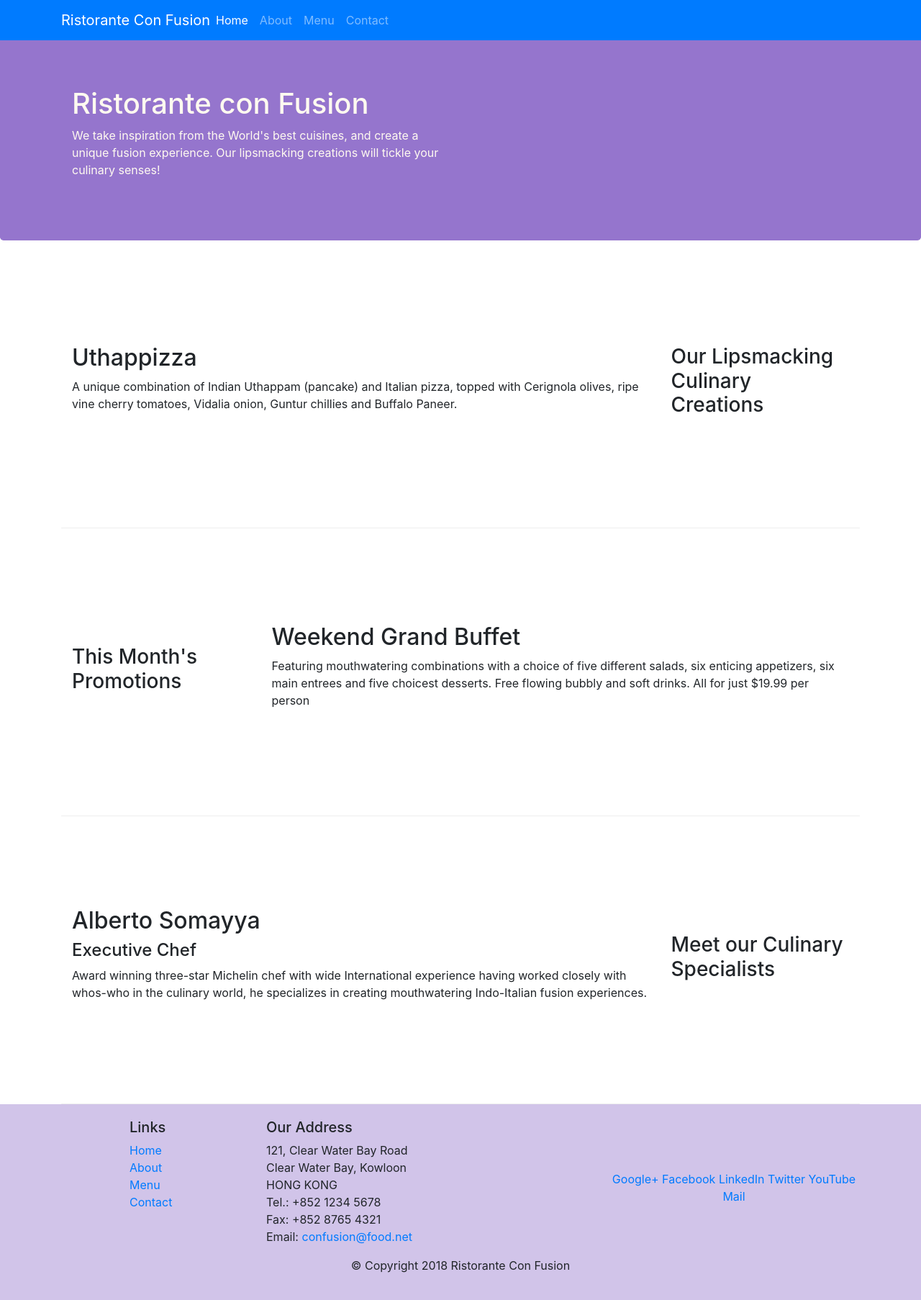
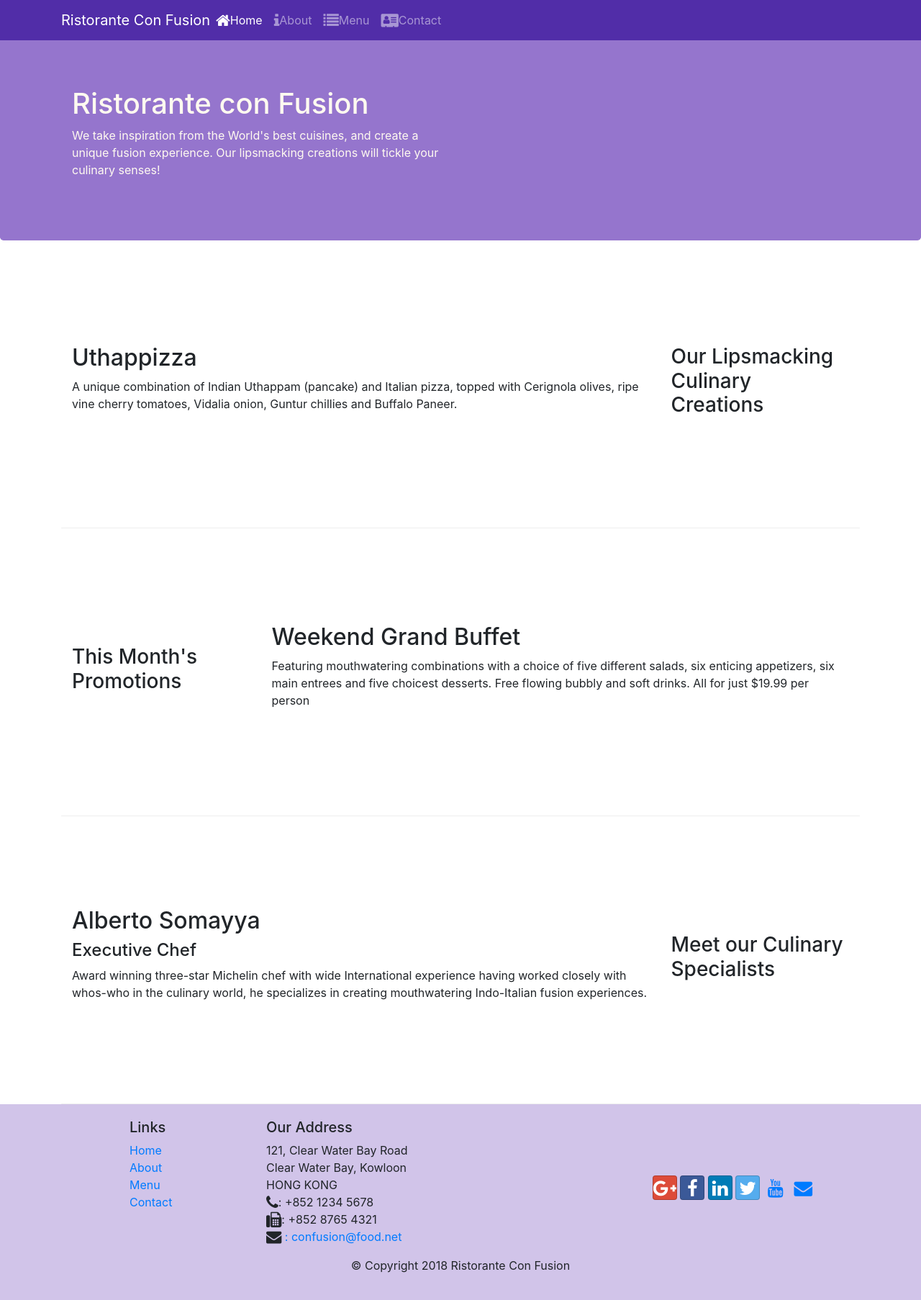
Before and after one commit to joudrew/intro-to-frontend, a website: page conFusion/index.html in a window 1280 px wide. Shown: the whole page at 72% size. Drawn offline with nearby package versions, Linux system fonts and the light colour scheme.

Commit message:
added icons

```diff
--- a/conFusion/index.html
+++ b/conFusion/index.html
@@ -9,12 +9,14 @@
 
      <!-- Bootstrap CSS -->
      <link rel="stylesheet" href="node_modules/bootstrap/dist/css/bootstrap.min.css">
+     <link rel="stylesheet" href="node_modules/font-awesome/css/font-awesome.min.css" >
+     <link rel="stylesheet" href="node_modules/bootstrap-social/bootstrap-social.css">
      <link rel="stylesheet" href="css/styles.css">
     <title>Ristorante Con Fusion</title>
 </head>
 
 <body>
-<nav class="navbar navbar-dark navbar-expand-sm bg-primary fixed-top">
+<nav class="navbar navbar-dark navbar-expand-sm fixed-top">
         <div class="container">
             <button class="navbar-toggler" type="button" data-toggle="collapse" data-target="#Navbar">
                 <span class="navbar-toggler-icon"></span>
@@ -22,10 +24,10 @@
             <a class="navbar-brand mr-auto" href="#">Ristorante Con Fusion</a>
             <div class="collapse navbar-collapse" id="Navbar">
                 <ul class="navbar-nav mr-auto">
-                    <li class="nav-item active"><a class="nav-link" href="#">Home</a></li>
-                    <li class="nav-item"><a class="nav-link" href="./aboutus.html">About</a></li>
-                    <li class="nav-item"><a class="nav-link" href="#">Menu</a></li>
-                    <li class="nav-item"><a class="nav-link" href="#">Contact</a></li>
+                    <li class="nav-item active"><a class="nav-link" href="#"><span class="fa fa-home fa-lg"></span>Home</a></li>
+                    <li class="nav-item"><a class="nav-link" href="./aboutus.html"><span class="fa fa-info fa-lg"></span>About</a></li>
+                    <li class="nav-item"><a class="nav-link" href="#"><span class="fa fa-list fa-lg"></span>Menu</a></li>
+                    <li class="nav-item"><a class="nav-link" href="#"><span class="fa fa-address-card fa-lg"></span>Contact</a></li>
                 </ul>
             </div>
         </div>
@@ -96,19 +98,19 @@
 		              121, Clear Water Bay Road<br>
 		              Clear Water Bay, Kowloon<br>
 		              HONG KONG<br>
-		              Tel.: +852 1234 5678<br>
-		              Fax: +852 8765 4321<br>
-		              Email: <a href="mailto:confusion@food.net">confusion@food.net</a>
+		              <i class="fa fa-phone fa-lg"></i>: +852 1234 5678<br>
+		              <i class="fa fa-fax fa-lg"></i>: +852 8765 4321<br>
+		              <i class="fa fa-envelope fa-lg"></i> <a href="mailto:confusion@food.net">: confusion@food.net</a>
 		           </address>
                 </div>
                 <div class="col-12 col-sm-4 align-self-center">
                     <div class="text-center">
-                        <a href="http://google.com/+">Google+</a>
-                        <a href="http://www.facebook.com/profile.php?id=">Facebook</a>
-                        <a href="http://www.linkedin.com/in/">LinkedIn</a>
-                        <a href="http://twitter.com/">Twitter</a>
-                        <a href="http://youtube.com/">YouTube</a>
-                        <a href="mailto:">Mail</a>
+                        <a class="btn btn-social-icon btn-google" href="http://google.com/+"><i class="fa fa-google-plus fa-lg"></i></a>
+                        <a class="btn btn-social-icon btn-facebook" href="http://www.facebook.com/profile.php?id="><i class="fa fa-facebook fa-lg"></i></a>
+                        <a class="btn btn-social-icon btn-linkedin" href="http://www.linkedin.com/in/"><i class="fa fa-linkedin fa-lg"></i></a>
+                        <a class="btn btn-social-icon btn-twitter" href="http://twitter.com/"><i class="fa fa-twitter fa-lg"></i></a>
+                        <a class="btn btn-social-icon btn-youtube" href="http://youtube.com/"><i class="fa fa-youtube fa-lg"></i></a>
+                        <a class="btn btn-social-icon" href="mailto:"><i class="fa fa-envelope fa-lg"></i></a>
                     </div>
                 </div>
            </div>
--- a/conFusion/package.json
+++ b/conFusion/package.json
@@ -15,6 +15,8 @@
   },
   "dependencies": {
     "bootstrap": "^4.0.0",
+    "bootstrap-social": "^5.1.1",
+    "font-awesome": "^4.7.0",
     "jquery": "^3.3.1",
     "popper.js": "^1.12.9"
   }
```
Also changed, not shown: conFusion/aboutus.html (+16 -14 lines), 1 other file.
